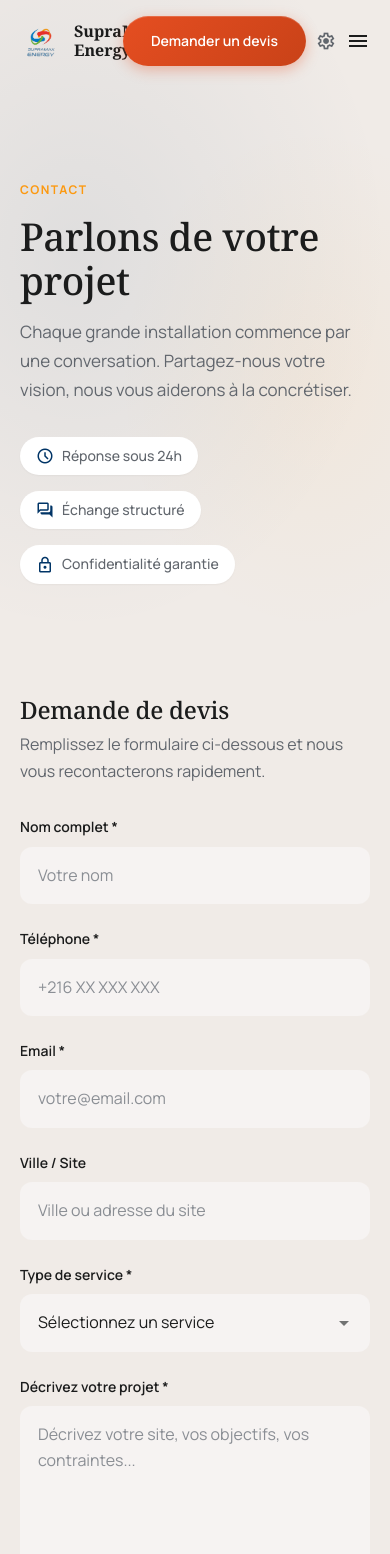
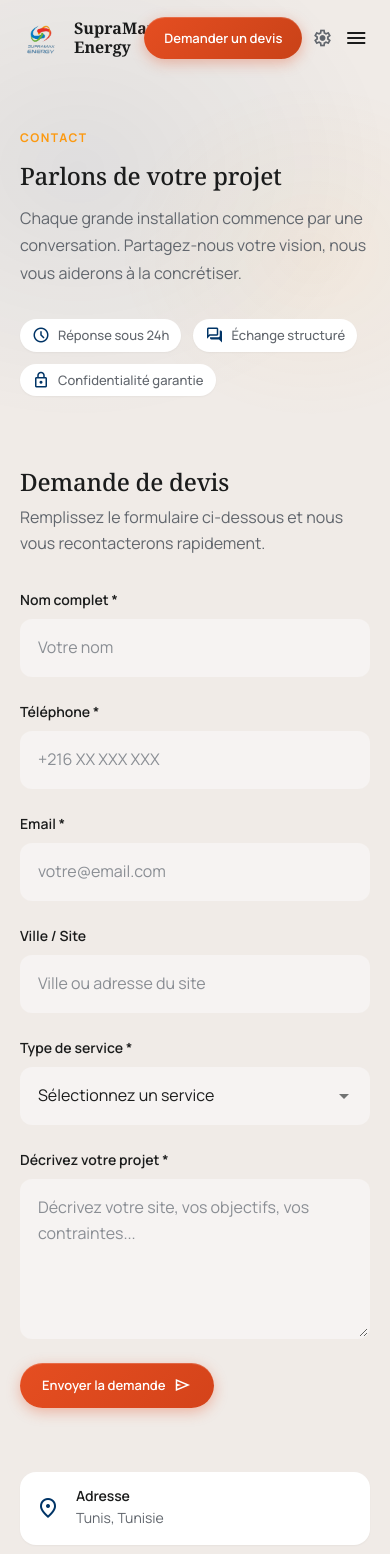
Before and after one commit to madaradou/reactsupramaxsite, a React (Vite) app: page /contact in a window 390 px wide. Shown: the top 1554 px of the page. Built offline with nearby package versions, Linux system fonts and the light colour scheme.

Commit message:
feat: enhance responsive styles across multiple components for better mobile experience

```diff
--- a/src/components/Footer.css
+++ b/src/components/Footer.css
@@ -137,9 +137,13 @@
 }
 
 @media (max-width: 600px) {
+  .footer {
+    padding: var(--space-2xl) 0 var(--space-lg);
+  }
+
   .footer__top {
     grid-template-columns: 1fr;
-    gap: var(--space-2xl);
+    gap: var(--space-xl);
   }
 
   .footer__bottom {
--- a/src/index.css
+++ b/src/index.css
@@ -871,6 +871,10 @@ p {
 
 /* ── Responsive ────────────────────────────────────── */
 @media (max-width: 1024px) {
+  .grid-3 {
+    grid-template-columns: repeat(2, 1fr);
+  }
+
   .grid-4 {
     grid-template-columns: repeat(2, 1fr);
   }
@@ -882,13 +886,40 @@ p {
   }
 
   .section--lg {
-    padding: var(--space-4xl) 0;
+    padding: var(--space-3xl) 0;
   }
 
   .grid-2,
   .grid-3,
   .grid-4 {
     grid-template-columns: 1fr;
+  }
+
+  .btn {
+    padding: 12px 22px;
+    font-size: var(--text-xs);
+  }
+
+  .btn--lg {
+    padding: 14px 28px;
+  }
+}
+
+@media (max-width: 480px) {
+  .section {
+    padding: var(--space-2xl) 0;
+  }
+
+  .section--lg {
+    padding: var(--space-2xl) 0;
+  }
+
+  .btn {
+    padding: 11px 20px;
+  }
+
+  .btn--lg {
+    padding: 12px 22px;
   }
 }
 
--- a/src/pages/About.css
+++ b/src/pages/About.css
@@ -227,3 +227,18 @@
     grid-template-columns: 1fr;
   }
 }
+
+@media (max-width: 480px) {
+  .vision-card {
+    padding: var(--space-lg);
+  }
+
+  .vision-card__number {
+    font-size: clamp(2rem, 8vw, 3rem);
+  }
+
+  .principle-card,
+  .value-card {
+    padding: var(--space-lg);
+  }
+}
--- a/src/pages/Contact.css
+++ b/src/pages/Contact.css
@@ -248,4 +248,18 @@
   .form-row {
     grid-template-columns: 1fr;
   }
+
+  .contact-success__inner {
+    padding-top: var(--space-2xl);
+  }
 }
+
+@media (max-width: 480px) {
+  .contact-info-card {
+    padding: var(--space-md);
+  }
+
+  .faq-card {
+    padding: var(--space-md);
+  }
+}
--- a/src/pages/Home.css
+++ b/src/pages/Home.css
@@ -395,6 +395,10 @@
     padding-top: var(--space-4xl);
   }
 
+  .stats-bar {
+    padding: var(--space-xl) 0;
+  }
+
   .stats-bar > .container--wide {
     grid-template-columns: repeat(2, 1fr);
   }
@@ -409,6 +413,15 @@
 }
 
 @media (max-width: 480px) {
+  .hero {
+    min-height: 65vh;
+    padding-top: var(--space-3xl);
+  }
+
+  .hero__title {
+    font-size: clamp(1.8rem, 7vw, 2.5rem);
+  }
+
   .hero__actions {
     flex-direction: column;
     align-items: stretch;
@@ -417,4 +430,12 @@
   .hero__actions .btn {
     justify-content: center;
   }
+
+  .stats-bar > .container--wide {
+    grid-template-columns: 1fr;
+  }
+
+  .stats-bar__item {
+    padding: var(--space-sm) 0;
+  }
 }
--- a/src/pages/Realizations.css
+++ b/src/pages/Realizations.css
@@ -153,4 +153,22 @@
     flex-direction: column;
     gap: var(--space-xs);
   }
+
+  .project-card__kpis {
+    gap: var(--space-md);
+  }
 }
+
+@media (max-width: 480px) {
+  .project-card__visual {
+    height: 180px;
+  }
+
+  .project-card__body {
+    padding: var(--space-lg);
+  }
+
+  .project-card__capacity {
+    font-size: var(--text-h2);
+  }
+}
--- a/src/pages/Services.css
+++ b/src/pages/Services.css
@@ -212,3 +212,19 @@
     gap: var(--space-md);
   }
 }
+
+@media (max-width: 480px) {
+  .service-detail-card__img-wrap {
+    height: 140px;
+  }
+
+  .service-detail-card__body {
+    padding: var(--space-lg);
+  }
+
+  .timeline__num {
+    width: 40px;
+    height: 40px;
+    font-size: var(--text-xs);
+  }
+}
--- a/src/shared.css
+++ b/src/shared.css
@@ -223,6 +223,27 @@
     padding-bottom: var(--space-2xl);
   }
 
+  .page-hero__title {
+    font-size: var(--text-h1);
+  }
+
+  .page-hero__strengths {
+    gap: var(--space-sm);
+  }
+
+  .page-hero__strength {
+    padding: 6px 12px;
+    font-size: var(--text-xs);
+  }
+
+  .quote-card {
+    padding: var(--space-xl) var(--space-lg);
+  }
+
+  .quote-card blockquote {
+    font-size: var(--text-h4);
+  }
+
   .stats-inline__inner {
     flex-direction: column;
     gap: var(--space-xl);
@@ -243,3 +264,27 @@
     gap: var(--space-2xl);
   }
 }
+
+@media (max-width: 480px) {
+  .page-hero {
+    padding-top: calc(var(--space-3xl) + 60px);
+    padding-bottom: var(--space-lg);
+  }
+
+  .page-hero__title {
+    font-size: clamp(1.5rem, 6vw, 2rem);
+  }
+
+  .page-hero__subtitle {
+    font-size: var(--text-body);
+  }
+
+  .quote-card {
+    padding: var(--space-lg) var(--space-md);
+  }
+
+  .cta-section__inner {
+    padding: var(--space-xl) var(--space-lg);
+    border-radius: var(--radius-xl);
+  }
+}
```
